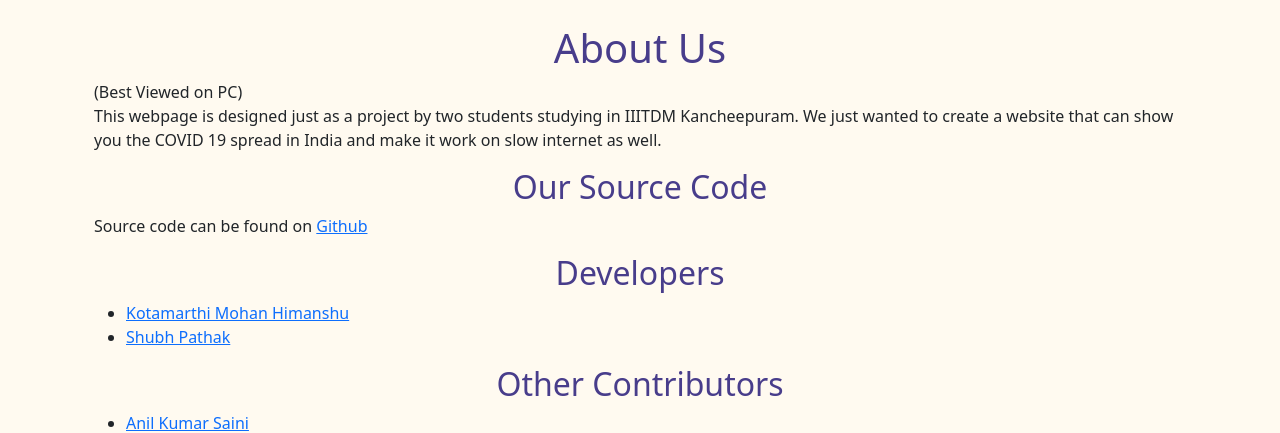
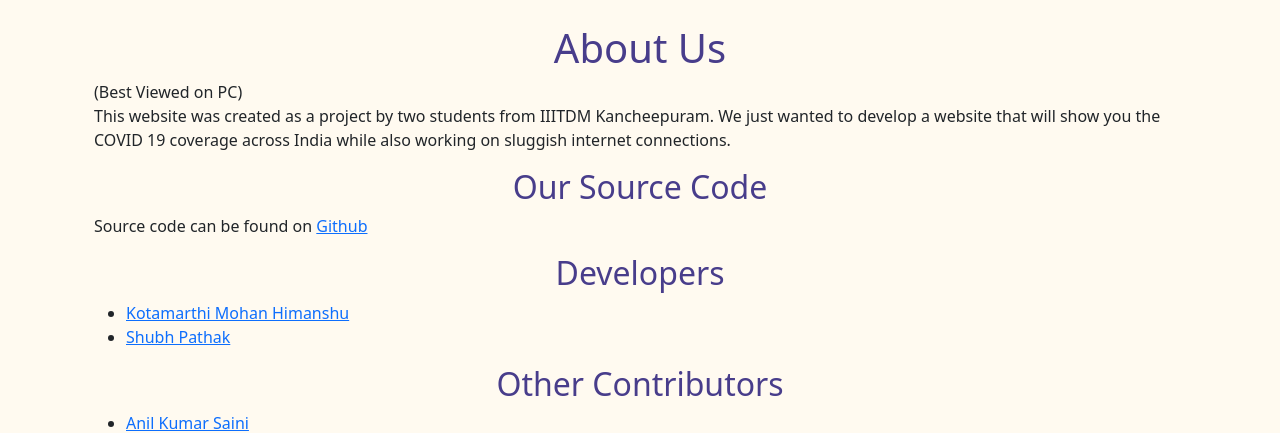
Before and after one commit to anonshubh/covid19-india, a Django app: page /about/ in a window 1280 px wide. Shown: the part 56-489 px from the top of the page. Run offline with Django 3.2, Linux system fonts and the light colour scheme.

Commit message:
Changed para (line 11) for better understanding

```diff
--- a/templates/about.html
+++ b/templates/about.html
@@ -8,8 +8,8 @@
 
 
     <h1 class="mt-4">About Us</h1>(Best Viewed on PC)
-    <p>This webpage is designed just as a project by two students studying in IIITDM Kancheepuram. We just wanted to create
-    a website that can show you the COVID 19 spread in India and make it work on slow internet as well.</p>
+    <p>This website was created as a project by two students from IIITDM Kancheepuram. We just wanted to develop a
+        website that will show you the COVID 19 coverage across India while also working on sluggish internet connections.</p>
     <h2>Our Source Code</h2>
     <p>Source code can be found on <a target="_blank" href='https://github.com/anonshubh/covid19-india'>Github</a></p>
     <h2>Developers</h2>
```
